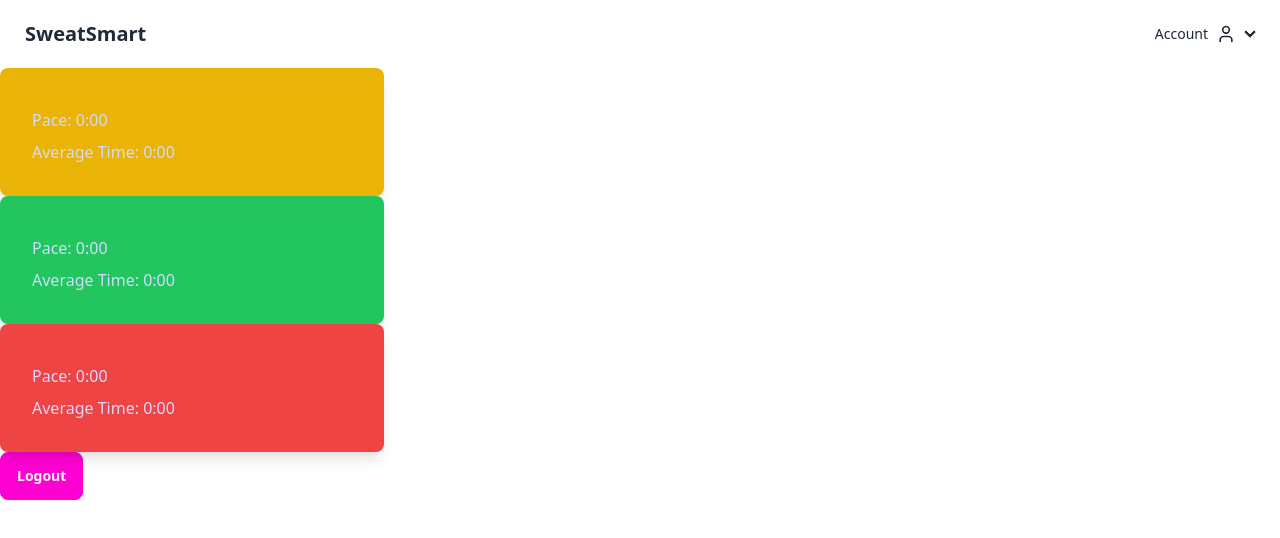
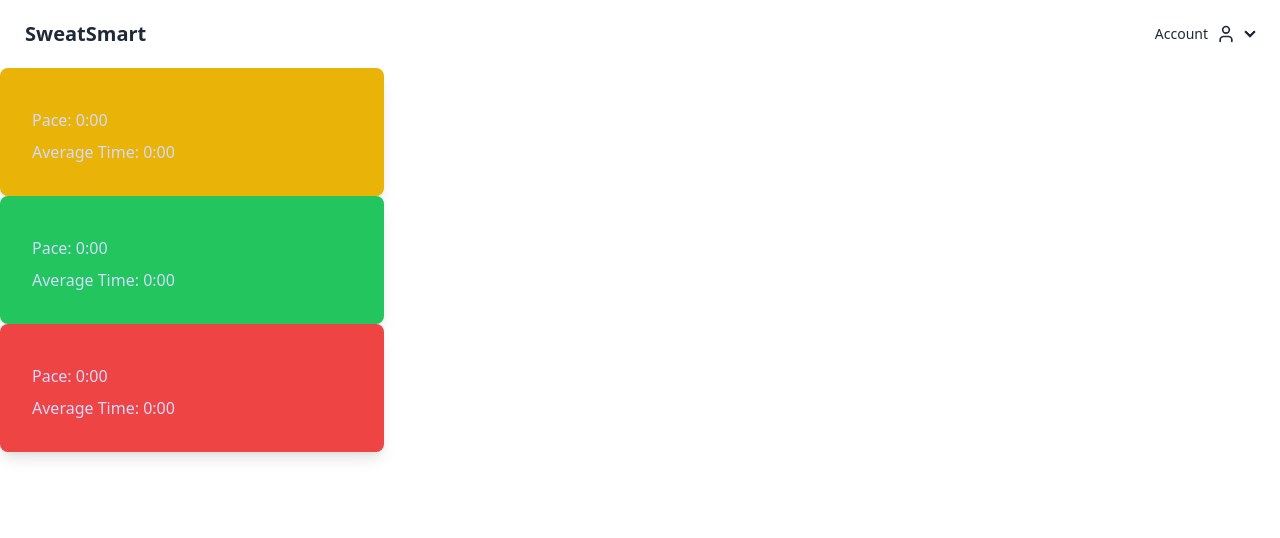
Before and after one commit to gregorybwest/sweatsmart-app, a React (Vite) app: page /workouts in a window 1280 px wide. Shown: the top 538 px of the page. Built offline with nearby package versions, Linux system fonts and the light colour scheme; no server answers.

Commit message:
Fixing Logout?

```diff
--- a/src/Pages/Workouts.tsx
+++ b/src/Pages/Workouts.tsx
@@ -1,7 +1,6 @@
 import { useEffect, useState } from 'react';
 import axios from 'axios';
 import { WorkoutCardList } from '../Components/WorkoutCardList';
-
 
 interface Run {
     pace: number;
@@ -148,10 +147,13 @@ function Workouts() {
                                 <ul className='bg-base-100 rounded-t-none p-2'>
                                     <li>
                                         <a
-                onClick={() => {
-                    localStorage.clear();
-                    window.location.href = '/';
-                }}>Logout</a>
+                                            onClick={() => {
+                                                localStorage.clear();
+                                                window.location.href = '/';
+                                            }}
+                                        >
+                                            Logout
+                                        </a>
                                     </li>
                                 </ul>
                             </details>
@@ -164,15 +166,6 @@ function Workouts() {
                 mediumRun={mediumRun}
                 hardRun={hardRun}
             />
-            <button
-                className='btn btn-secondary'
-                onClick={() => {
-                    localStorage.clear();
-                    window.location.href = '/';
-                }}
-            >
-                Logout
-            </button>
         </>
     );
 }
```
